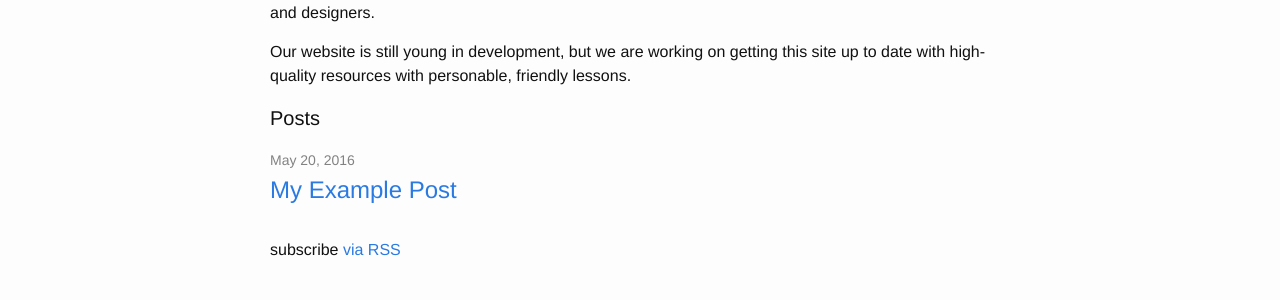
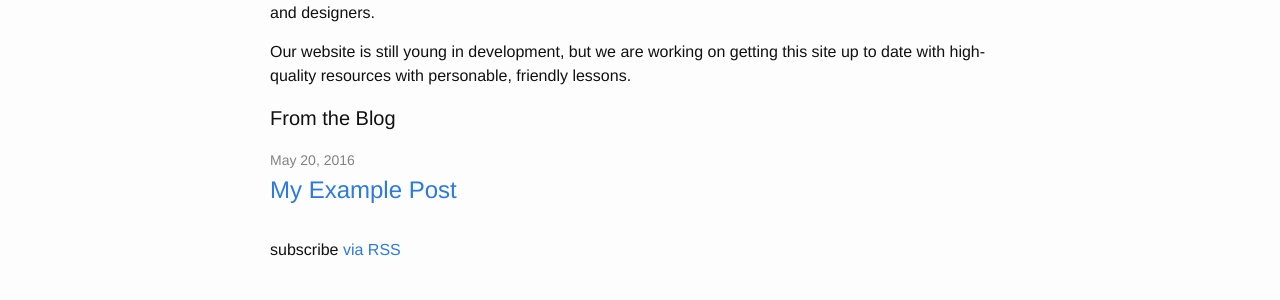
Before and after one commit to atelierabbey/atelierabbey.github.io, a Jekyll site: the page built from index.md, in a window 1280 px wide. Shown: the part 139-439 px from the top of the page. Built offline with Jekyll 4.4.1, drawn with Linux system fonts in a browser that asks for light colours; our own code applies the rules of GitHub Pages for plain Markdown files.

Commit message:
Changed text for post on home

```diff
--- a/_layouts/home.html
+++ b/_layouts/home.html
@@ -6,7 +6,7 @@
 
   {{ content }}
 
-  <h1 class="page-heading">Posts</h1>
+  <h1 class="page-heading">From the Blog</h1>
 
   <ul class="post-list">
     {% for post in site.posts %}
```
